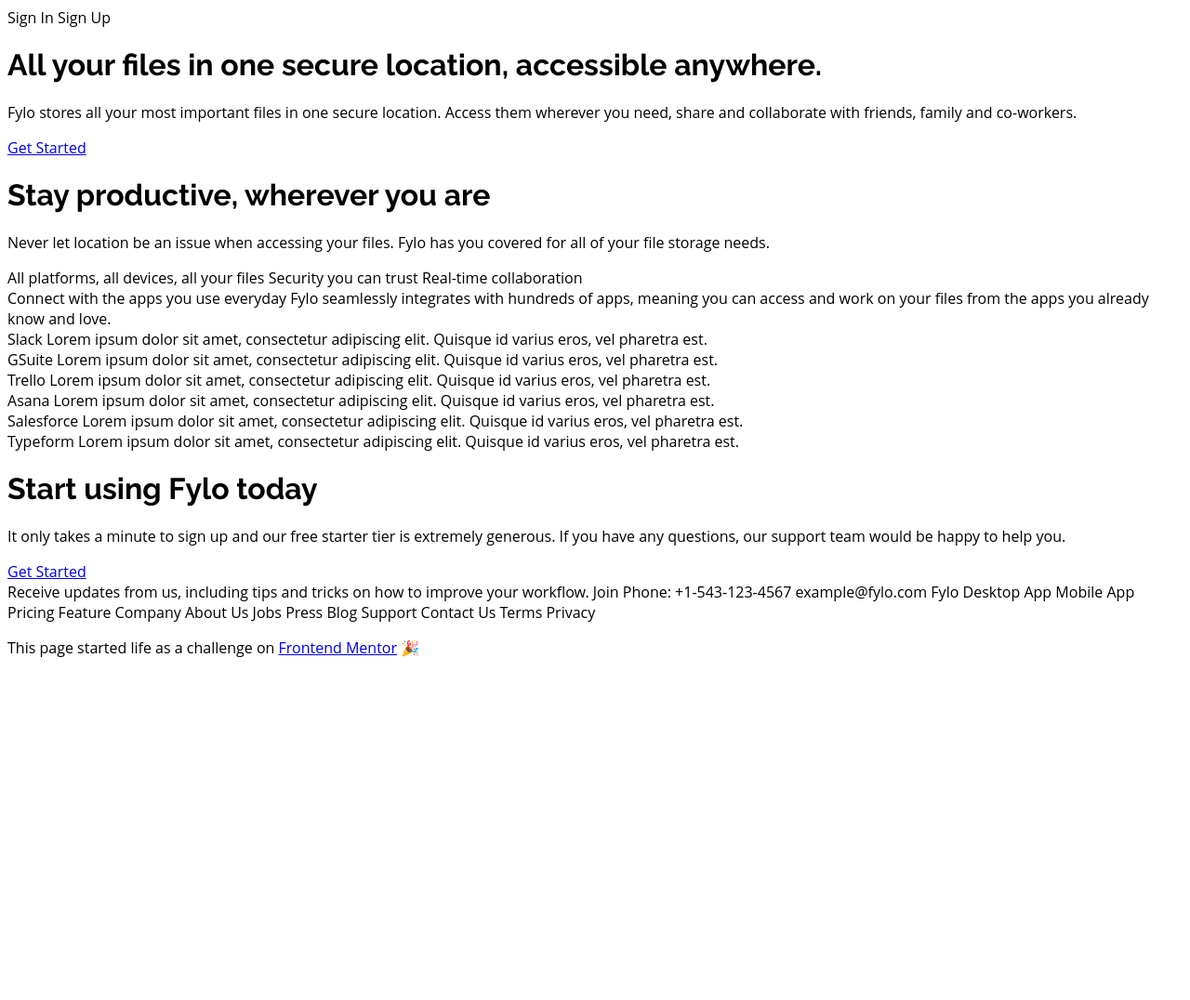
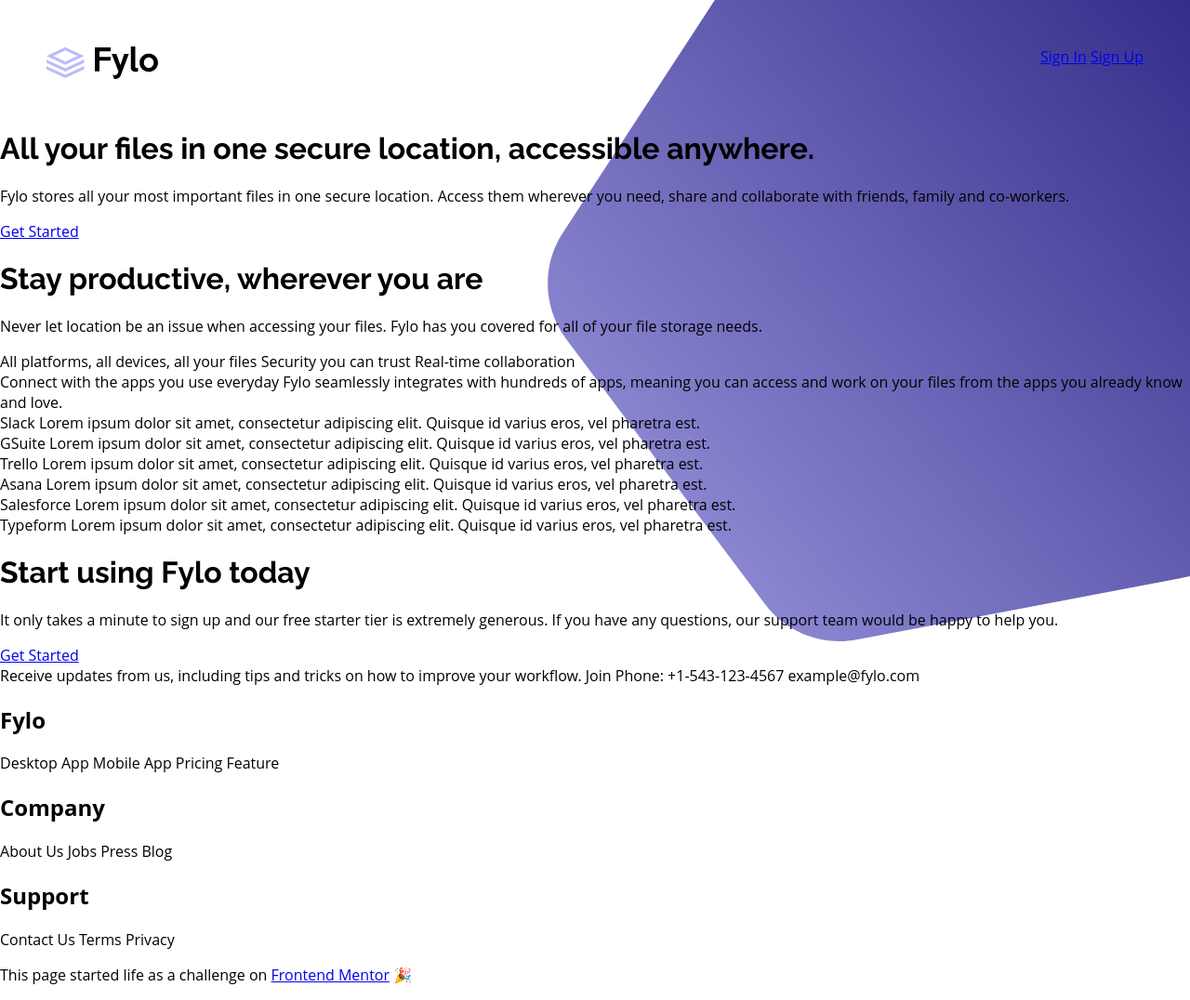
Before and after one commit to mieketd/frontendmentor-fylo-landing-integration-section, a website: page project/views/index.html in a window 1280 px wide. Shown: the whole page at 93% size. Before the commit the page ends 800 px from the top, so only its background shows below. Drawn offline with Linux system fonts and the light colour scheme.

Commit message:
basic styling + spritesheet

```diff
--- a/project/public/css/style.scss
+++ b/project/public/css/style.scss
@@ -29,9 +29,45 @@
 
 
 body {
+    margin: 0;
     font-family: $font-body;
+    background-image: url("../img/bg-intro-desktop.svg");
+    background-repeat: no-repeat;
+    background-position: right top;
 }
 
 h1 {
     font-family: $font-heading;
 }
+
+h2  {
+    font-family: $font-body;
+    font-style: bold;
+}
+
+header {
+    width: 100%;
+    height: 120px;
+    -webkit-box-sizing: border-box; /* Safari/Chrome, other WebKit */
+    -moz-box-sizing: border-box;    /* Firefox, other Gecko */
+    box-sizing: border-box;         /* Opera/IE 8+ */
+    padding: 50px;
+    padding-bottom: 0px;
+}
+
+.sprite {
+    background-image: url('../img/css_sprites.png');
+    background-repeat: no-repeat;
+}
+
+.sprite {
+	background-position: -498px -366px;
+	width: 120px;
+	height: 35px;
+}
+
+.flexbox{
+    display: flex;
+    flex-direction: row;
+    justify-content: space-between;
+}
--- a/project/views/index.html
+++ b/project/views/index.html
@@ -17,9 +17,16 @@
 </head>
 
 <body>
+  <header>
+    <div class="flexbox">
       <div>
-    <header>Sign In
-      Sign Up
+        <a href="#"><div class="sprite"></div></a>
+      </div>
+      <div>
+      <a href="#" class="call-to-action-btn">Sign In</a>
+      <a href="#" class="normal-link">Sign Up</a>
+      </div>
+    </div>
   </header>
 
   <main>
@@ -97,6 +104,9 @@
     </div>
   </main>
 
+  <footer>
+    <div>
+      <div>
         Receive updates from us, including tips and tricks on how to improve your workflow.
 
         Join
@@ -104,33 +114,40 @@
         Phone: +1-543-123-4567
 
         example@fylo.com
-
-    Fylo
+      </div>
+      <div>
+        <div>
+          <h2>Fylo</h2>
 
           Desktop App
           Mobile App
           Pricing
           Feature
-
-    Company
+        </div>
+        <div>
+          <h2>Company</h2>
 
           About Us
           Jobs
           Press
           Blog
-
-    Support
+        </div>
+        <div>
+          <h2>Support</h2>
 
           Contact Us
           Terms
           Privacy
         </div>
-  <footer>
+      </div>
+    </div>
+  </footer>
+  <div>
     <p class="attribution">
       This page started life as a challenge on <a href="https://www.frontendmentor.io?ref=challenge" target="_blank">Frontend
         Mentor</a> 🎉
     </p>
-  </footer>
+  </div>
 </body>
 
 </html>
```
Also changed, not shown: project/public/css/style.css, project/public/img/css_sprites.png (added), 1 other file. Lines whose indentation alone changed are shown as unchanged.
